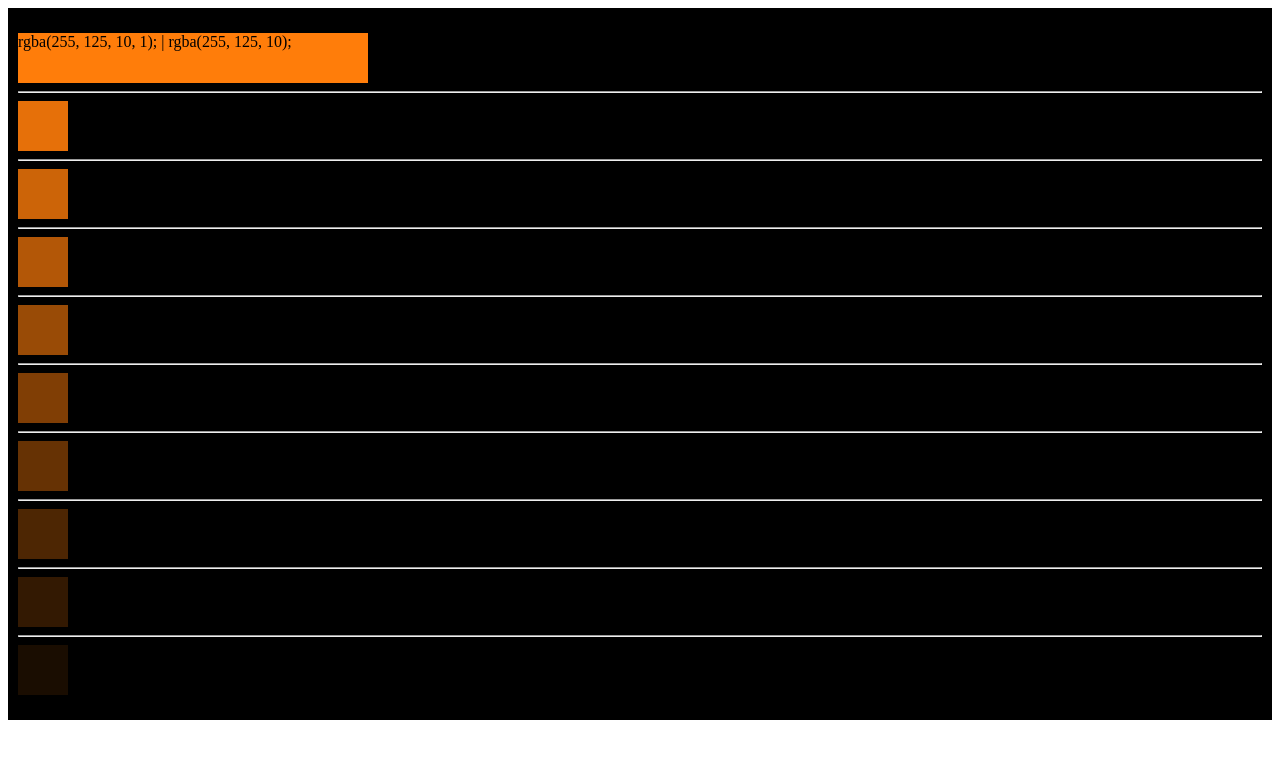
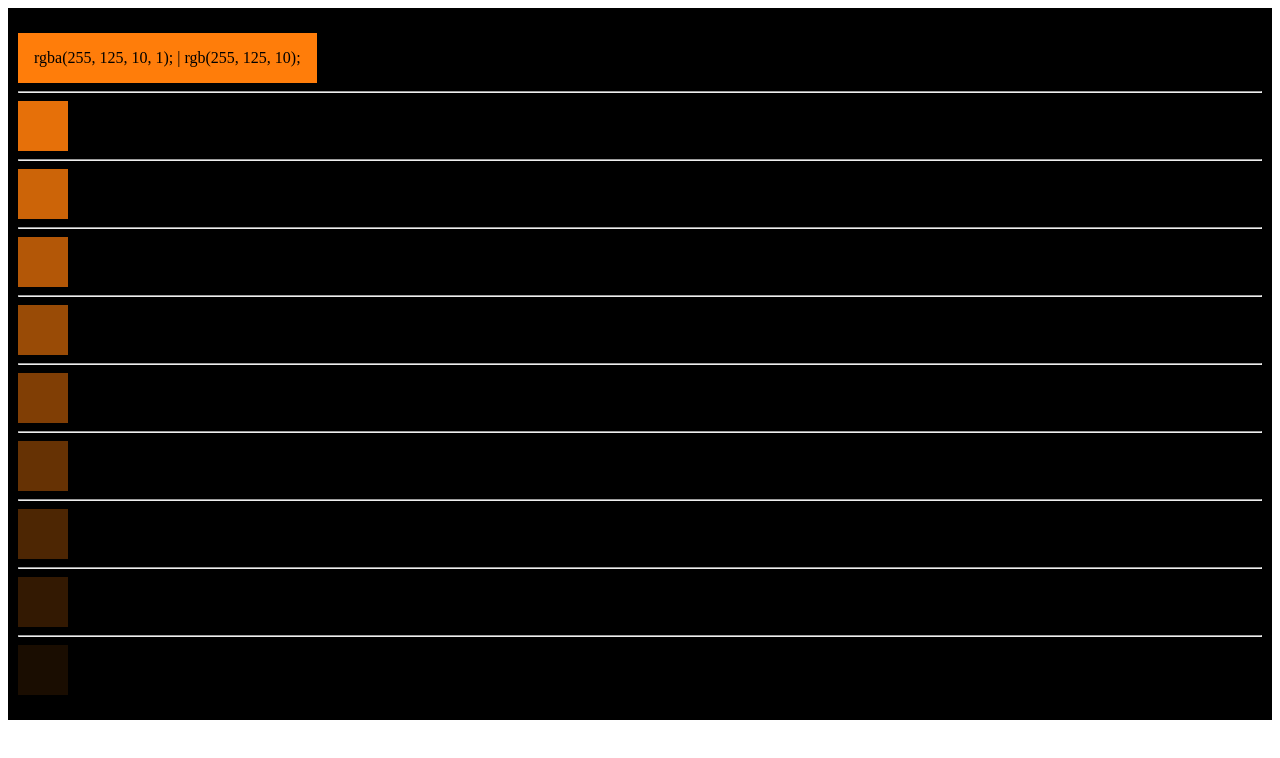
Before and after one commit to DimaMorgun/dimamorgun.github.io, a plain HTML site: page test.html in a window 1280 px wide. Drawn offline with Linux system fonts and the light colour scheme.

Commit message:
Update test.html
Style has been defined.

```diff
--- a/test.html
+++ b/test.html
@@ -7,7 +7,7 @@
 </head>
 <body>
     <div style="padding: 25px 10px;background-color: #000000;">
-        <div style="height: 50px;width: 350px;background-color: rgba(255, 125, 10, 1);">rgba(255, 125, 10, 1); | rgba(255, 125, 10);</div>
+        <div style="padding: 16px;width: 267px;background-color: rgba(255, 125, 10, 1);">rgba(255, 125, 10, 1); | rgb(255, 125, 10);</div>
         <hr>
         <div style="height: 50px;width: 50px;background-color: rgba(255, 125, 10, 0.9);"></div>
         <hr>
```
